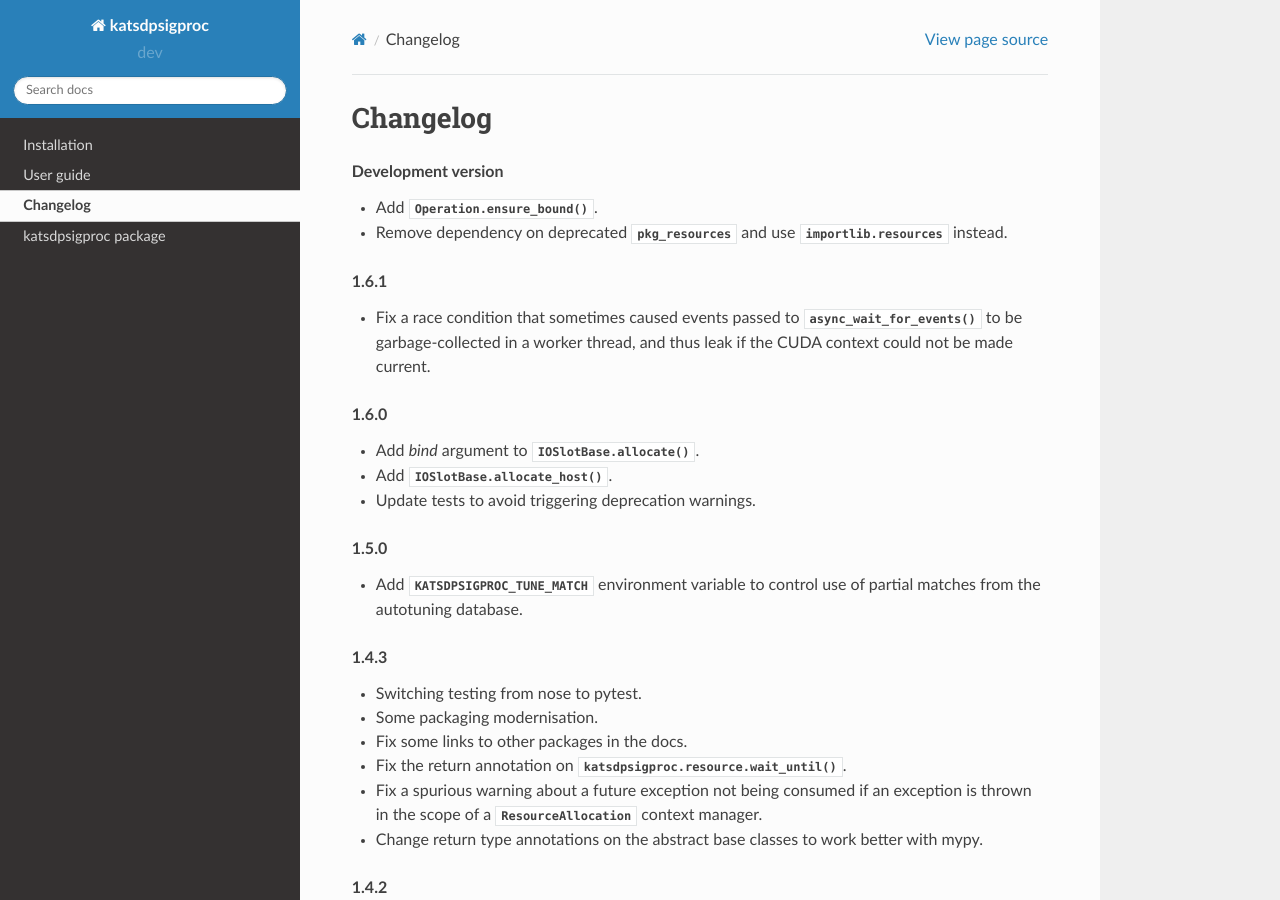
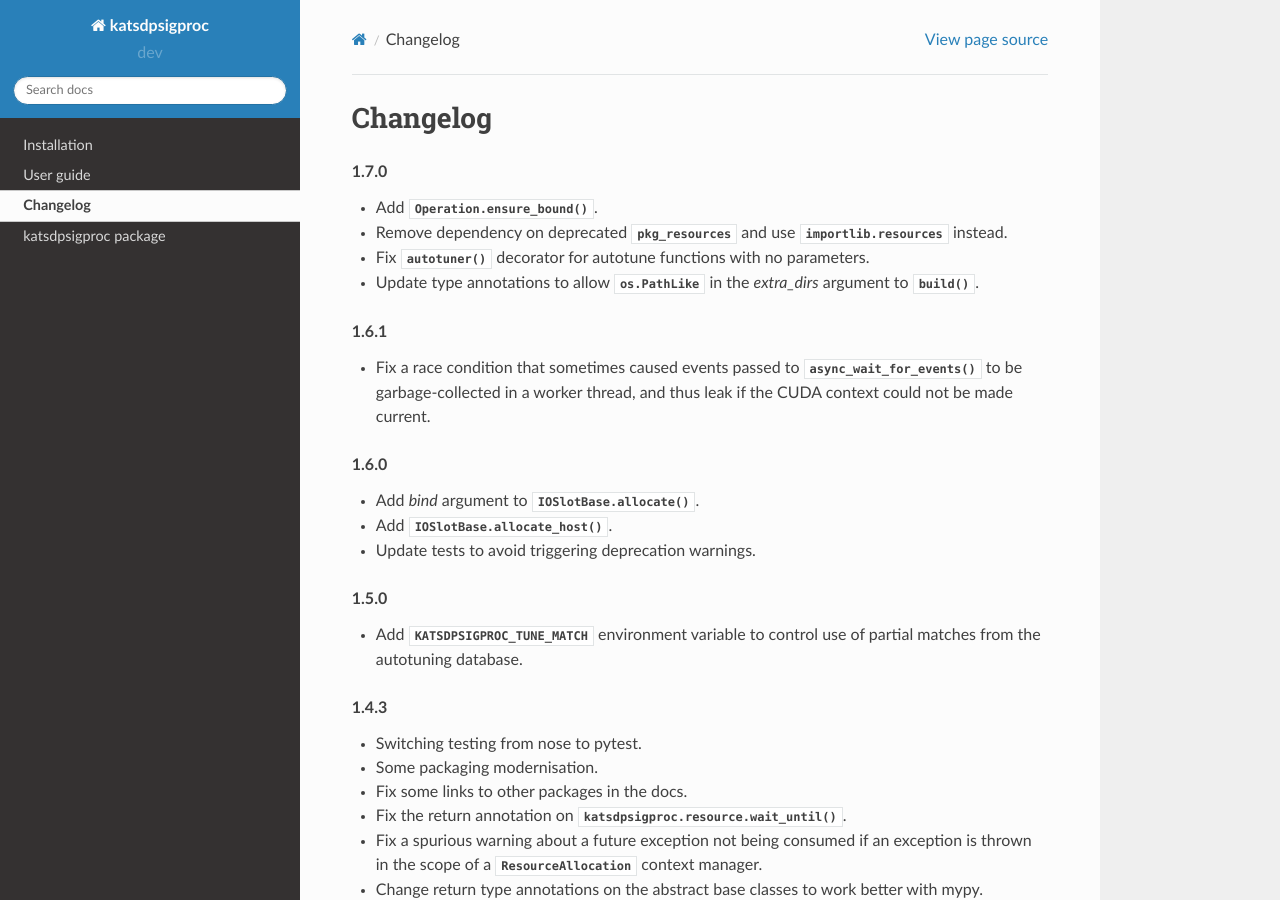
Before and after one commit to ska-sa/katsdpsigproc, a Sphinx documentation site: the page built from doc/changelog.rst, in a window 1280 px wide and 900 px high. Built offline with Sphinx 7.4.7 and the Read the Docs theme 2.0.0, drawn with Linux system fonts in a browser that asks for light colours.

Commit message:
Update changelog for 1.7.0 release

```diff
--- a/doc/changelog.rst
+++ b/doc/changelog.rst
@@ -1,11 +1,14 @@
 Changelog
 =========
 
-.. rubric:: Development version
+.. rubric:: 1.7.0
 
 - Add :meth:`.Operation.ensure_bound`.
 - Remove dependency on deprecated :mod:`pkg_resources` and use
   :mod:`importlib.resources` instead.
+- Fix :func:`.autotuner` decorator for autotune functions with no parameters.
+- Update type annotations to allow :class:`os.PathLike` in the `extra_dirs`
+  argument to :func:`.build`.
 
 .. rubric:: 1.6.1
 
```
